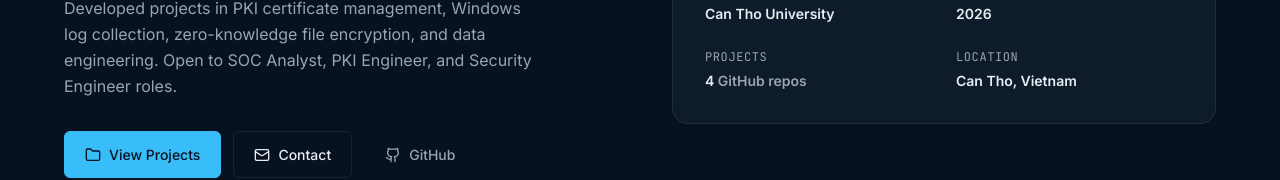
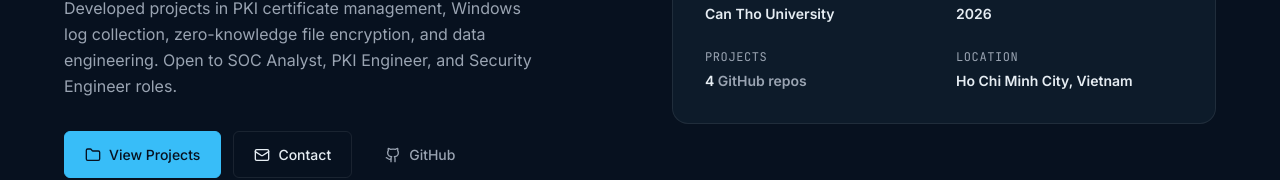
Before and after one commit to pthanhbinh1654/pthanhbinh1654.github.io, a Vue app: page / in a window 1280 px wide. Shown: the part 430-610 px from the top of the page. Built offline with nearby package versions, Linux system fonts and the light colour scheme.

Commit message:
fix(content): update location to Ho Chi Minh City, Vietnam

```diff
--- a/src/components/sections/ContactSection.vue
+++ b/src/components/sections/ContactSection.vue
@@ -39,7 +39,7 @@
       </div>
 
       <p class="contact-note text-muted">
-        Based in Can Tho, Vietnam. Available for remote or on-site positions.
+        Based in Ho Chi Minh City, Vietnam. Available for remote or on-site positions.
       </p>
     </div>
   </section>
--- a/src/components/sections/HeroSection.vue
+++ b/src/components/sections/HeroSection.vue
@@ -55,7 +55,7 @@
           </div>
           <div class="stat-item">
             <dt class="stat-label text-muted font-mono">Location</dt>
-            <dd class="stat-value">Can Tho, Vietnam</dd>
+            <dd class="stat-value">Ho Chi Minh City, Vietnam</dd>
           </div>
         </dl>
       </div>
```
